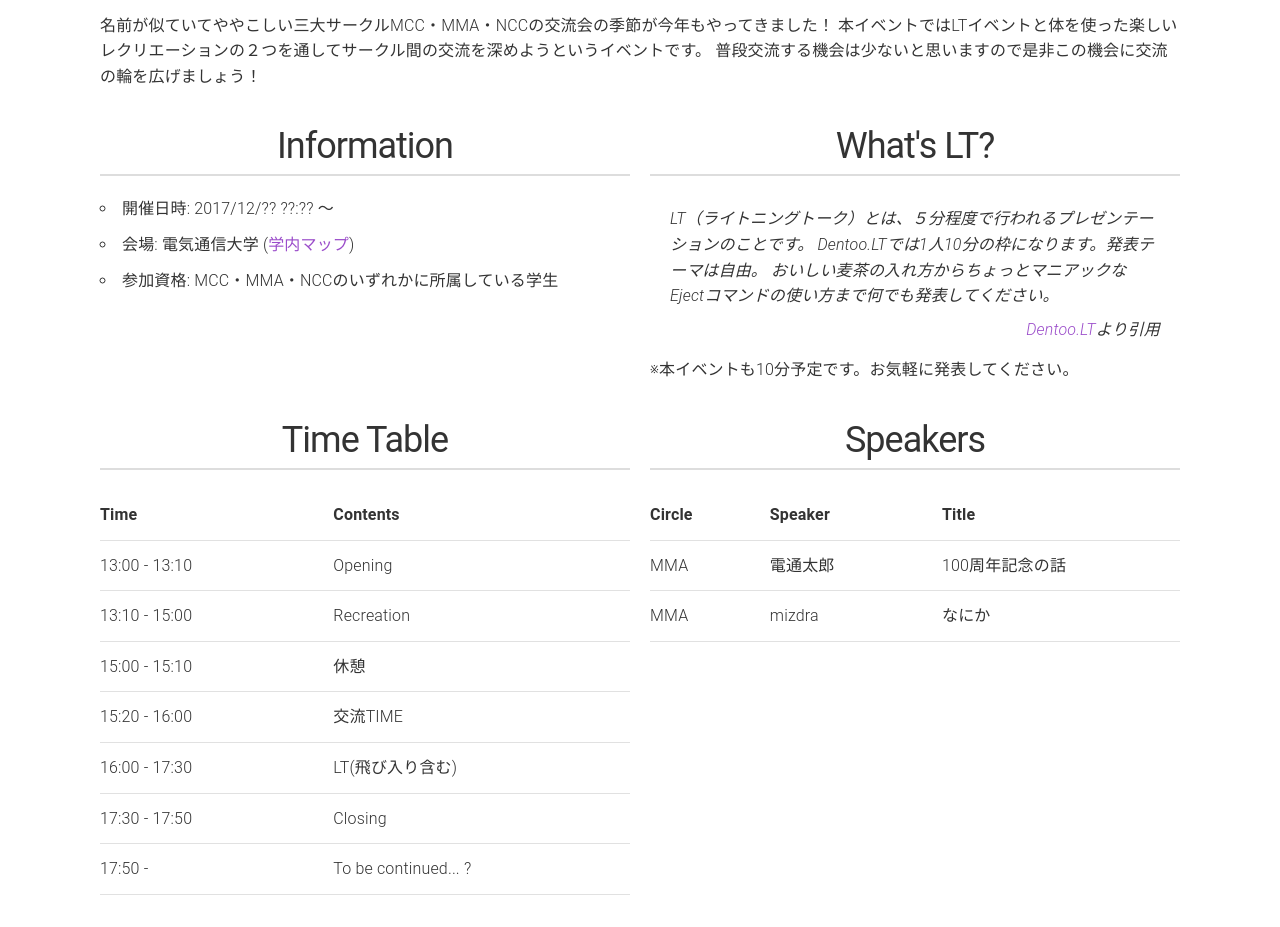
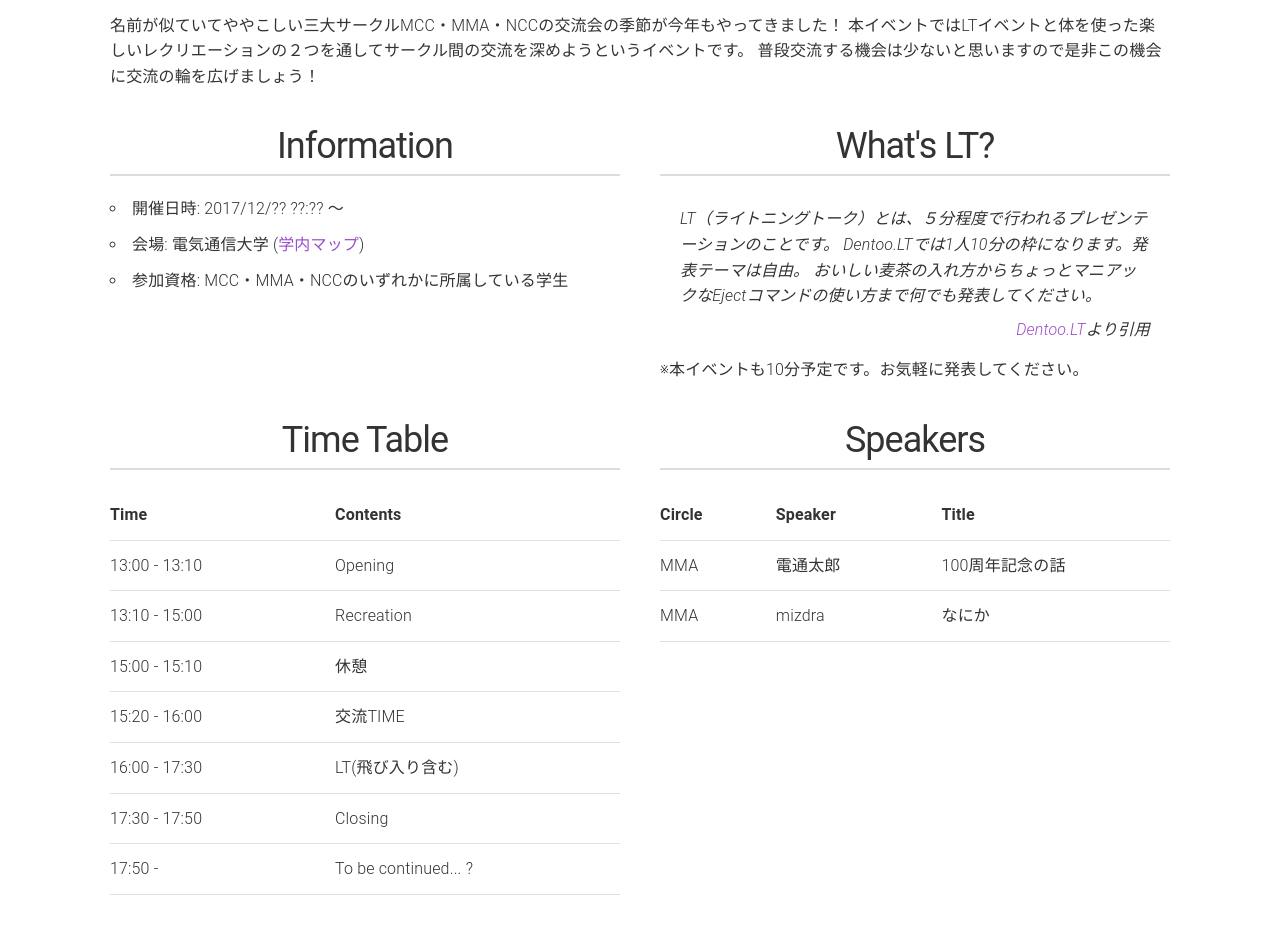
Before and after one commit to uecmma/MCCMMANCC2020, a website: page public/index.html in a window 1280 px wide. Shown: the part 739-1666 px from the top of the page. Drawn offline with Linux system fonts and the light colour scheme.

Commit message:
improve style

```diff
--- a/public/css/style.css
+++ b/public/css/style.css
@@ -60,7 +60,7 @@ blockquote cite {
  * content
  ****************************************/
 .content {
-  margin: 10px 0;
+  margin: 10px;
 }
 
 .content .title {
```
